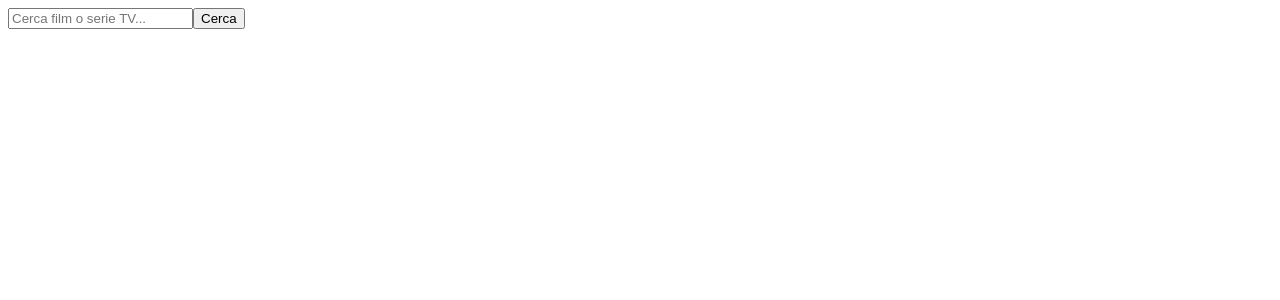
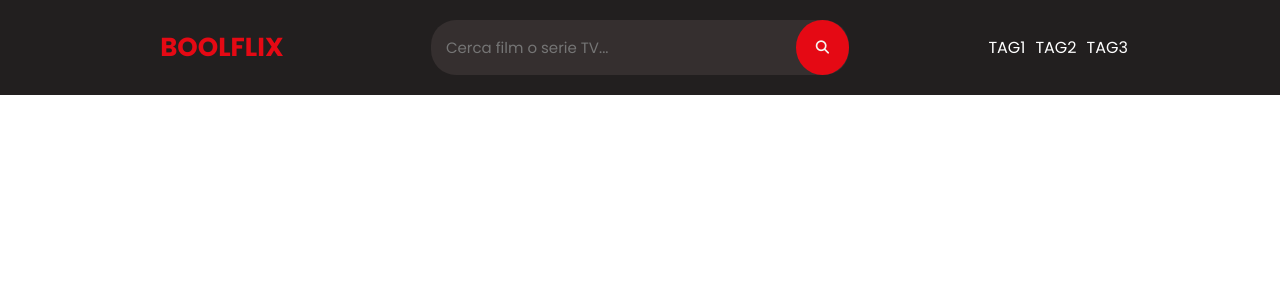
Before and after one commit to Kasketto001/vite-boolflix, a Vue app in the folder vite-boolflix/: page / in a window 1280 px wide. Shown: the top 300 px of the page. Built offline with nearby package versions, Linux system fonts and the light colour scheme.

Commit message:
Add Header (+) Todo Fix query of search in the body

```diff
--- a/vite-boolflix/src/components/AppFooter.vue
+++ b/vite-boolflix/src/components/AppFooter.vue
@@ -5,9 +5,7 @@ export default {
 </script>
 
 <template>
-  <header>
 
-    </header>
 </template>
 
 <style>
--- a/vite-boolflix/src/components/AppHeader.vue
+++ b/vite-boolflix/src/components/AppHeader.vue
@@ -1,12 +1,33 @@
 <script>
+
+import SearchMovies from './SearchMovies.vue';
+
 export default {
   name: 'AppHeader',
+  components: {
+        SearchMovies
+    }
 }
 </script>
 
 <template>
   <header>
+        <nav class="container_large">
+            <div class="row">
+                <div class="col-4 navbar-center-contents">
+                    <a class="brand_logo" href="#">BOOLFLIX</a>
+                </div>
+                <div class="col-4 navbar-center-contents">
+                    <SearchMovies />
+                </div>
+                <div class="col-4 navbar-center-contents links">
+                    <a href="#">TAG1</a>
+                    <a href="#">TAG2</a>
+                    <a href="#">TAG3</a>
 
+                </div>
+            </div>
+        </nav>
     </header>
 </template>
 
--- a/vite-boolflix/src/components/AppMain.vue
+++ b/vite-boolflix/src/components/AppMain.vue
@@ -1,19 +1,14 @@
 <script>
 
-import SearchMovies from './SearchMovies.vue';
 
 
 export default {
     name: 'AppMain',
-    components: {
-        SearchMovies
-    }
+
 }
 </script>
 
 <template>
-
-    <SearchMovies />
 
 </template>
 
--- a/vite-boolflix/src/components/SearchMovies.vue
+++ b/vite-boolflix/src/components/SearchMovies.vue
@@ -1,7 +1,7 @@
 <template>
-    <div>
+    <div class="search_bar">
         <input type="text" v-model="searchTerm" placeholder="Cerca film o serie TV...">
-        <button @click="searchMedia">Cerca</button>
+        <button @click="searchMedia"><i class="fa-solid fa-search"></i></button>
 
         <div v-if="searchResults.length > 0">
             <h2>Risultati della ricerca:</h2>
@@ -12,12 +12,9 @@
                 <img :src="getFlagImageUrl(media.original_language)" alt="Bandiera lingua">
                 <p><strong>Voto:</strong> {{ getRating(media.vote_average) }}</p>
                 <div class="rating">
-                    <i v-for="n in getRating(media.vote_average)" :key="n" class="fa-solid fa-star"></i>
+                    <i v-for="n in 5" :key="n" :class="{ 'fa-solid': n <= getRating(media.vote_average), 'fa-regular': n > getRating(media.vote_average), 'fa-star': true }"></i>
                     <hr>
                 </div>
-
-
-
             </div>
         </div>
     </div>
@@ -57,7 +54,8 @@ export default {
     }
 };
 </script>
-<style>
+<style >
+
 .rating i {
     color: #FFD700;
 }
--- a/vite-boolflix/src/style.css
+++ b/vite-boolflix/src/style.css
@@ -0,0 +1,210 @@
+/*
+=====================
+    FONT
+=====================
+*/
+
+
+@import url('https://fonts.googleapis.com/css2?family=Poppins:ital,wght@0,100;0,300;0,400;0,700;0,900;1,100;1,300;1,400;1,700;1,900&display=swap');
+
+
+body {
+
+    margin: 0;
+    font-family: 'Poppins', sans-serif;
+
+
+}
+
+main {
+    display: flex;
+    justify-content: center;
+    align-items: center;
+    width: 100vw;
+    height: 100vh;
+}
+/*
+=====================
+    CSS RESET
+=====================
+*/
+* {
+    margin: 0;
+    padding: 0;
+    box-sizing: border-box;
+}
+
+/*
+=====================
+    VARS
+=====================
+*/
+
+:root {
+--boolflix-brand-color-red: #e50914;
+--boolflix-brand-color-black: #221f1f;
+--boolflix-brand-color-white: #f5f5f1;
+
+
+}
+
+/*
+=====================
+    CONTAINERS
+=====================
+*/
+.container_small {
+    width: 60%;
+    max-width: 1000px;
+    margin: auto;
+}
+.container_regular {
+    width: 70%;
+    max-width: 1100px;
+    margin: auto;
+}
+.container_large {
+    width: 98%;
+    max-width: 2500px;
+    margin: auto;
+}
+
+/*
+=====================
+    CSS UTILITY
+=====================
+*/
+/* REGULAR HEIGHT */
+.height_const {
+
+    height: 80px;
+}
+
+/* HEIGHT SMALL */
+.height_small_const {
+
+    height: 50px;
+}
+/*
+=====================
+    RESPONSIVE GRID
+=====================
+*/
+
+.row {
+    display: flex;
+
+}
+
+.col-1 {
+    width: calc((100% / 12) * 1);
+}
+
+.col-2 {
+    width: calc((100% / 12) * 2);
+}
+
+.col-3 {
+    width: calc((100% / 12) * 3);
+}
+
+.col-4 {
+    width: calc((100% / 12) * 4);
+}
+
+.col-5 {
+    width: calc((100% / 12) * 5);
+}
+
+.col-6 {
+    width: calc((100% / 12) * 6);
+}
+
+.col-7 {
+    width: calc((100% / 12) * 7);
+}
+
+.col-8 {
+    width: calc((100% / 12) * 8);
+}
+
+.col-8 {
+    width: calc((100% / 12) * 11);
+}
+
+.col-12 {
+    width: 100%;
+}
+
+header {
+
+  background-color: var(--boolflix-brand-color-black);
+  padding: 20px 0;
+
+}
+
+.navbar-center-contents {
+  display: flex;
+  justify-content: center;
+  align-items: center;
+  height: 100%;
+}
+
+nav .row {
+display: flex;
+justify-content: center;
+align-items: center;
+}
+
+.brand_logo {
+  font-weight: 700;
+  text-decoration: none;
+  color: var(--boolflix-brand-color-red);
+  font-size: 26px;
+}
+.search_bar {
+  background-color: #352f2f;
+  border-radius: 25px;
+  width: 100%;
+  display: flex;
+}
+.search_bar button {
+  align-self: right;
+  border-style: none;
+  padding: 20px;
+  border-radius: 50%;
+  cursor: pointer;
+  background-color: var(--boolflix-brand-color-red);
+  color:var(--boolflix-brand-color-white)
+}
+
+.search_bar button:hover {
+  color: var(--boolflix-brand-color-red);
+  background-color: var(--boolflix-brand-color-white);
+  transition: 0.3s;
+}
+nav input {
+  font-family: 'Poppins', sans-serif;
+
+  padding-left: 20px;
+  padding: 15px;
+  width: 100%;
+  background-color: #221f1f00;
+  border-style: none;
+  outline: none;
+  color: var(--boolflix-brand-color-white);
+  font-size: 15px;
+}
+
+nav input::placeholder {
+  font-family: 'Poppins', sans-serif;
+}
+
+.links a {
+  text-decoration: none;
+  color: white;
+}
+.links {
+  display: flex;
+  gap: 10px;
+}
```
